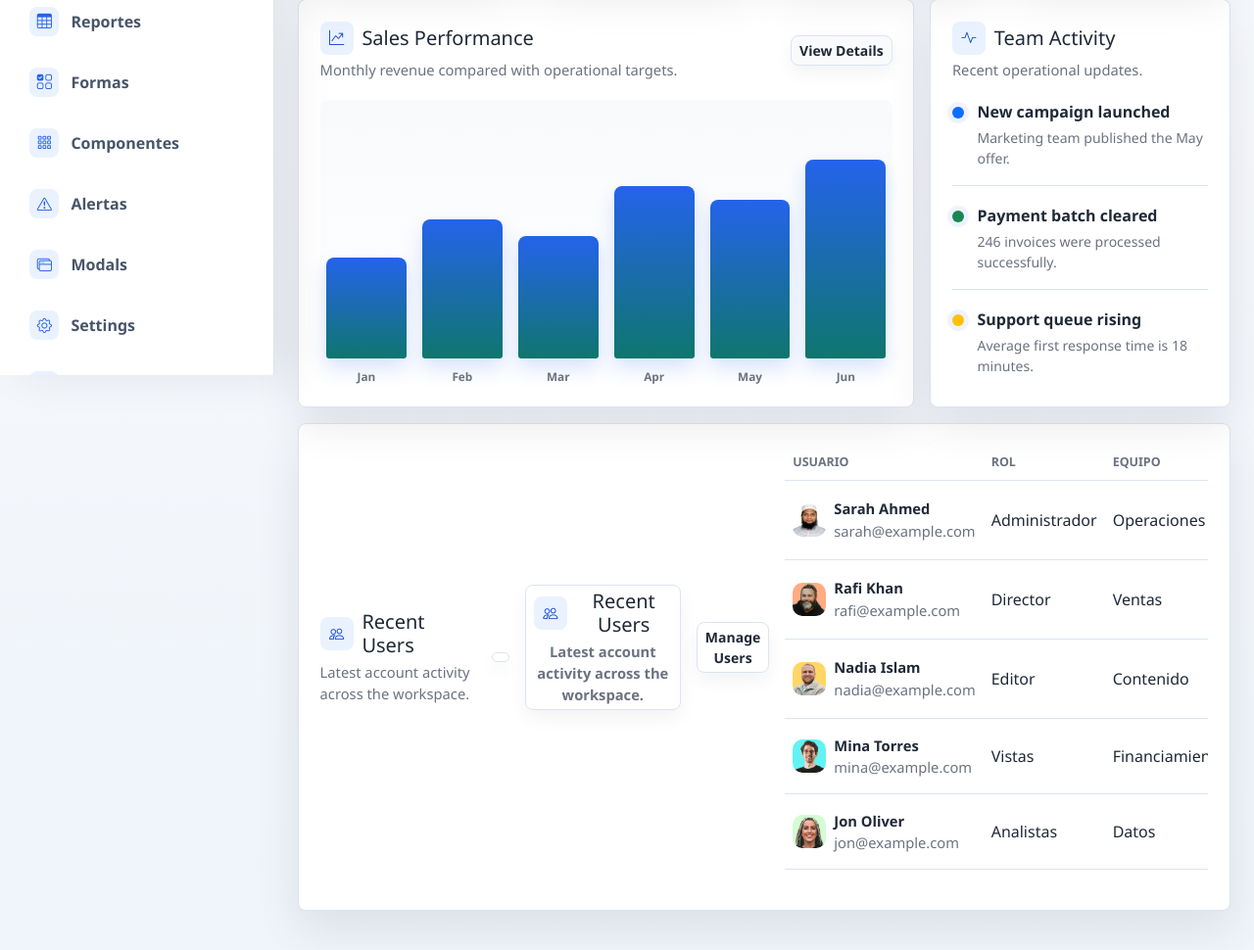
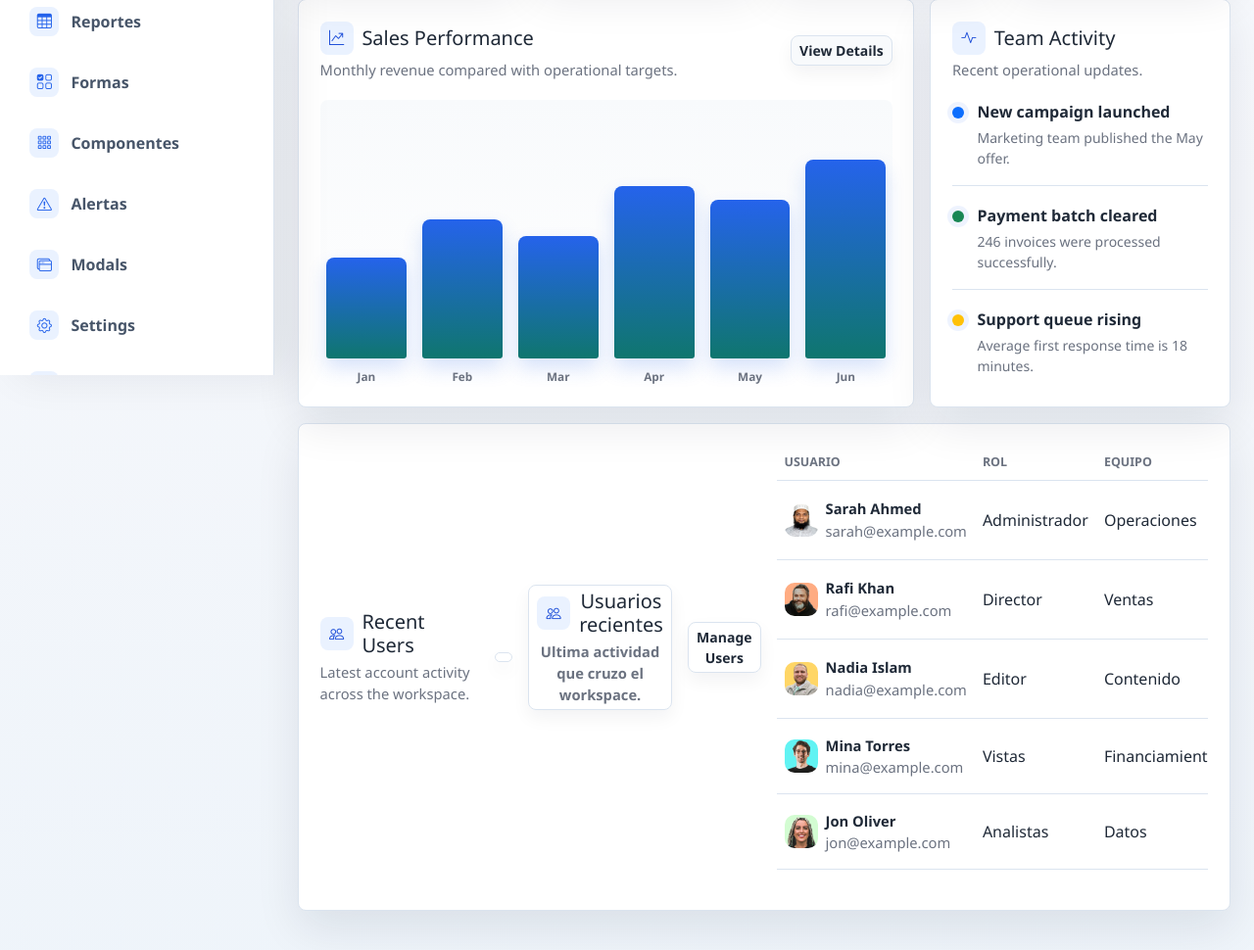
Before and after one commit to JostinUTC/InterfacesG7, a Django app: template dashboard/templates/private/dashboard.html in a window 1280 px wide. Shown: the part 417-1387 px from the top of the page at 98% size. Run offline with Django 3.2, Linux system fonts and the light colour scheme; the template is opened without the code that fills it, so the values that code supplies are empty; some libraries are stand-ins or nearby versions.

Commit message:
Traducción de campos, Ultimo usuario activo

```diff
--- a/dashboard/templates/private/dashboard.html
+++ b/dashboard/templates/private/dashboard.html
@@ -255,8 +255,8 @@
               <a class="btn btn-outline-secondary btn-sm" href="">
                  <div class="panel-header">
               <div>
-                <h2 class="h5 mb-1 section-title"><i class="bi bi-people" aria-hidden="true"></i><span>Recent Users</span></h2>
-                <p class="text-muted mb-0">Latest account activity across the workspace.</p>
+                <h2 class="h5 mb-1 section-title"><i class="bi bi-people" aria-hidden="true"></i><span>Usuarios recientes</span></h2>
+                <p class="text-muted mb-0">Ultima actividad que cruzo el workspace.</p>
               </div>
               <a class="btn btn-outline-secondary btn-sm" href="users.html">Manage Users</a>
             </div>
```
